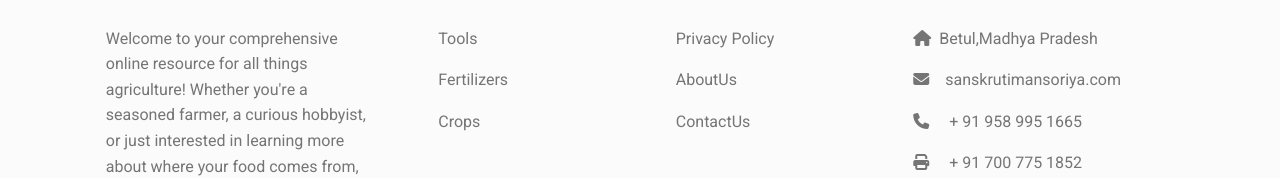
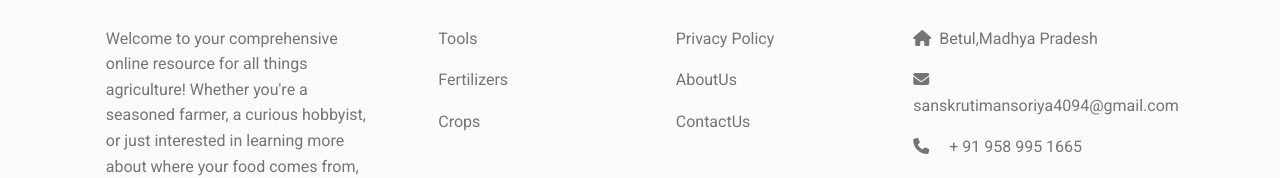
Before and after one commit to Sanskrutim/AGGREGATE, a React (Vite) app in the folder client/: page / in a window 1280 px wide. Shown: the part 1639-1817 px from the top of the page. Built offline with nearby package versions, Linux system fonts and the light colour scheme.

Commit message:
Update Footer.jsx

```diff
--- a/client/src/components/Footer.jsx
+++ b/client/src/components/Footer.jsx
@@ -93,7 +93,7 @@ const Footer = () => {
               </p>
               <p>
                 <MDBIcon icon="envelope" className="me-3" />
-                sanskrutimansoriya.com
+                sanskrutimansoriya4094@gmail.com
               </p>
               <p>
                 <MDBIcon icon="phone" className="me-3" /> + 91 958 995 1665
```
